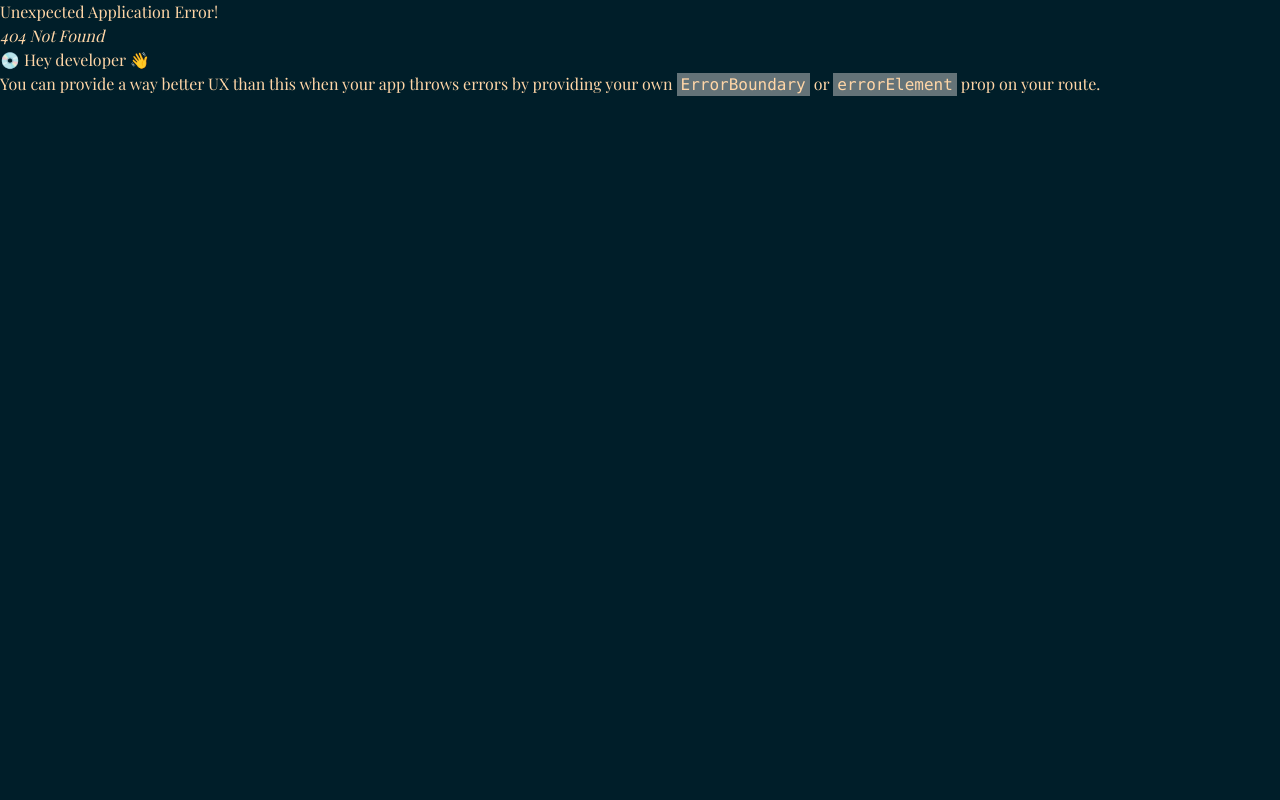
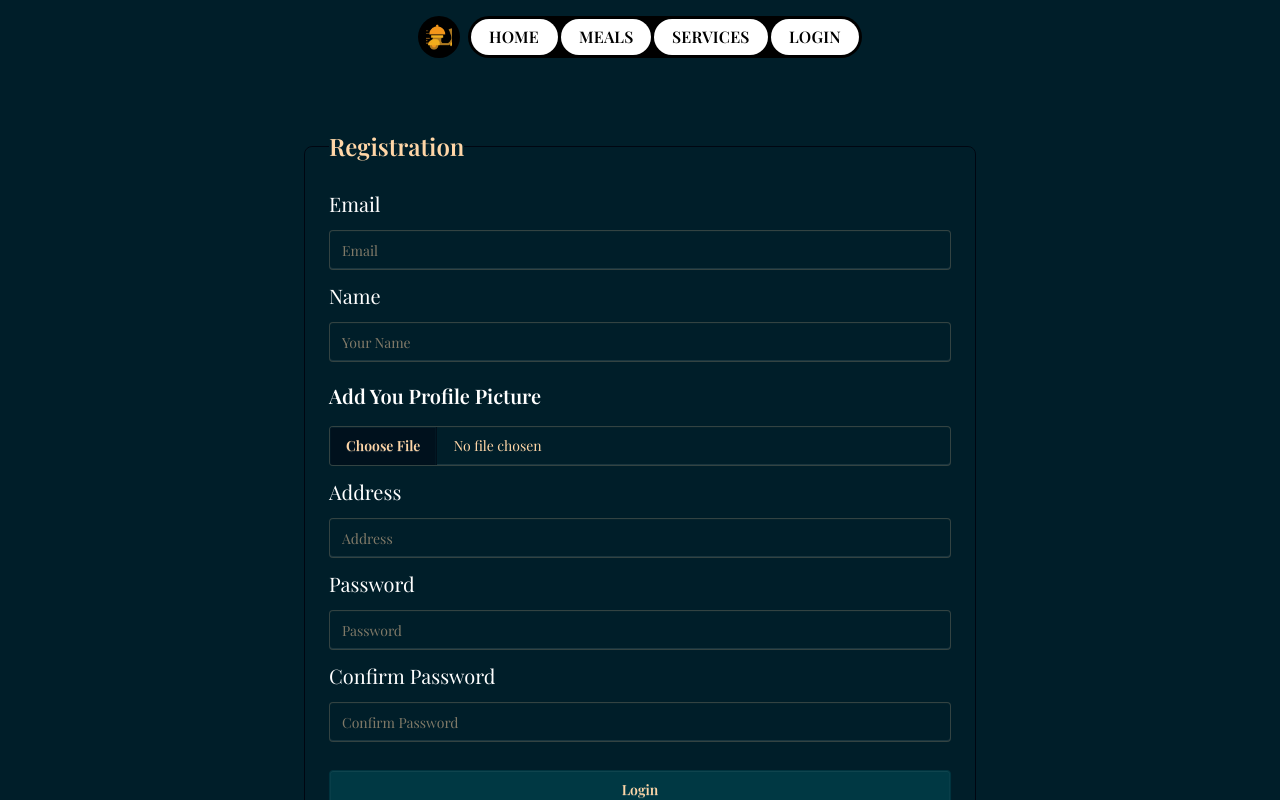
Before and after one commit to TusharChow20/project-Chef-Lokal, a React (Vite) app: page /register in a window 1280 px wide. Before the commit this address had no page. Shown: the top 800 px of the page. Built offline with nearby package versions, Linux system fonts and the light colour scheme; a web font is replaced by a local one.

Commit message:
login registration

```diff
--- a/package.json
+++ b/package.json
@@ -19,6 +19,7 @@
     "motion": "^12.23.25",
     "react": "^19.2.0",
     "react-dom": "^19.2.0",
+    "react-hook-form": "^7.68.0",
     "react-icons": "^5.5.0",
     "react-router": "^7.10.1",
     "swiper": "^12.0.3",
--- a/src/Componnents/Navbar/Navbar.jsx
+++ b/src/Componnents/Navbar/Navbar.jsx
@@ -4,7 +4,6 @@ import logo from "/logo.png";
 import { useLocation } from "react-router";
 const Navbar = () => {
   const location = useLocation();
-  console.log(location);
 
   return (
     <div>
--- a/src/Pages/Authentication/Login/Login.jsx
+++ b/src/Pages/Authentication/Login/Login.jsx
@@ -1,9 +1,46 @@
 import React from "react";
+import { useForm } from "react-hook-form";
+import { Link } from "react-router";
 
 const Login = () => {
+  const { register, handleSubmit } = useForm();
+  const handleLoginSubmit = (data) => {
+    console.log(data);
+  };
   return (
-    <div>
-      <h1>This is Login</h1>
+    <div className="mt-[20vh] text-xl ">
+      <form onSubmit={handleSubmit(handleLoginSubmit)}>
+        <fieldset className="  border-base-300 rounded-box max-w-2xl mx-auto border p-6 flex flex-col gap-3">
+          <legend className="fieldset-legend text-2xl">Login</legend>
+
+          <label className="label text-white">Email</label>
+          <input
+            type="email"
+            {...register("email")}
+            className="input w-full"
+            placeholder="Email"
+          />
+
+          <label className="label text-white">Password</label>
+          <input
+            type="password"
+            {...register("password")}
+            className="input w-full"
+            placeholder="Password"
+          />
+          <button className="btn btn-neutral mt-4 w-full">Login</button>
+
+          {/* Extra actions */}
+          <div className="flex justify-between mt-2">
+            <button type="button" className="btn btn-link p-0">
+              Forgot Password?
+            </button>
+            <Link to={"/register"} type="button" className="btn btn-link p-0">
+              Register
+            </Link>
+          </div>
+        </fieldset>
+      </form>
     </div>
   );
 };
--- /dev/null
+++ b/src/Pages/Authentication/Registration/Registration.jsx
@@ -0,0 +1,89 @@
+import React from "react";
+import { useForm } from "react-hook-form";
+import { Link } from "react-router";
+
+const Registration = () => {
+  const { register, handleSubmit } = useForm();
+  const handleRegSubmit = (data) => {
+    console.log(data);
+  };
+
+  return (
+    <div className="mt-[10vh] text-xl">
+      <form onSubmit={handleSubmit(handleRegSubmit)}>
+        <fieldset className="  border-base-300 rounded-box max-w-2xl mx-auto border p-6 flex flex-col gap-3">
+          <legend className="fieldset-legend text-2xl">Registration</legend>
+          {/* email  */}
+          <label className="label text-white">Email</label>
+          <input
+            type="email"
+            {...register("email")}
+            className="input w-full"
+            placeholder="Email"
+          />
+          {/* name  */}
+          <label className="label text-white">Name</label>
+          <input
+            type="text"
+            {...register("name")}
+            className="input w-full"
+            placeholder="Your Name"
+          />
+
+          {/* photo image field  */}
+          <legend className="fieldset-legend text-white text-xl">
+            Add You Profile Picture
+          </legend>
+          <input
+            type="file"
+            {...register("photo")}
+            className="file-input w-full"
+          />
+
+          {/* address
+           */}
+          <label className="label text-white">Address</label>
+          <input
+            type="text"
+            {...register("address")}
+            className="input w-full"
+            placeholder="Address"
+          />
+
+          {/* password  */}
+
+          <label className="label text-white">Password</label>
+          <input
+            type="password"
+            {...register("password")}
+            className="input w-full"
+            placeholder="Password"
+          />
+
+          {/* confirm password  */}
+          <label className="label text-white">Confirm Password</label>
+          <input
+            type="password"
+            {...register("confirmPassword")}
+            className="input w-full"
+            placeholder="Confirm Password"
+          />
+
+          <button className="btn btn-neutral mt-4 w-full">Login</button>
+
+          {/* Extra actions */}
+          <div className="flex justify-between mt-2">
+            <button type="button" className="btn btn-link p-0">
+              Forgot Password?
+            </button>
+            <Link to={"/login"} type="button" className="btn btn-link p-0">
+              Login
+            </Link>
+          </div>
+        </fieldset>
+      </form>
+    </div>
+  );
+};
+
+export default Registration;
--- a/src/Routes/Routes.jsx
+++ b/src/Routes/Routes.jsx
@@ -4,6 +4,7 @@ import HomeLayout from "../Layouts/HomeLayout";
 import Home from "../Pages/Home/Home";
 import Meals from "../Pages/Meals/Meals";
 import Login from "../Pages/Authentication/Login/Login";
+import Registration from "../Pages/Authentication/Registration/Registration";
 const router = createBrowserRouter([
   {
     path: "/",
@@ -21,6 +22,10 @@ const router = createBrowserRouter([
         path: "/login",
         Component: Login,
       },
+      {
+        path: "/register",
+        Component: Registration,
+      },
     ],
   },
 ]);
```
Also changed, not shown: 1 other file (tests, documents, lock files or other folders).
